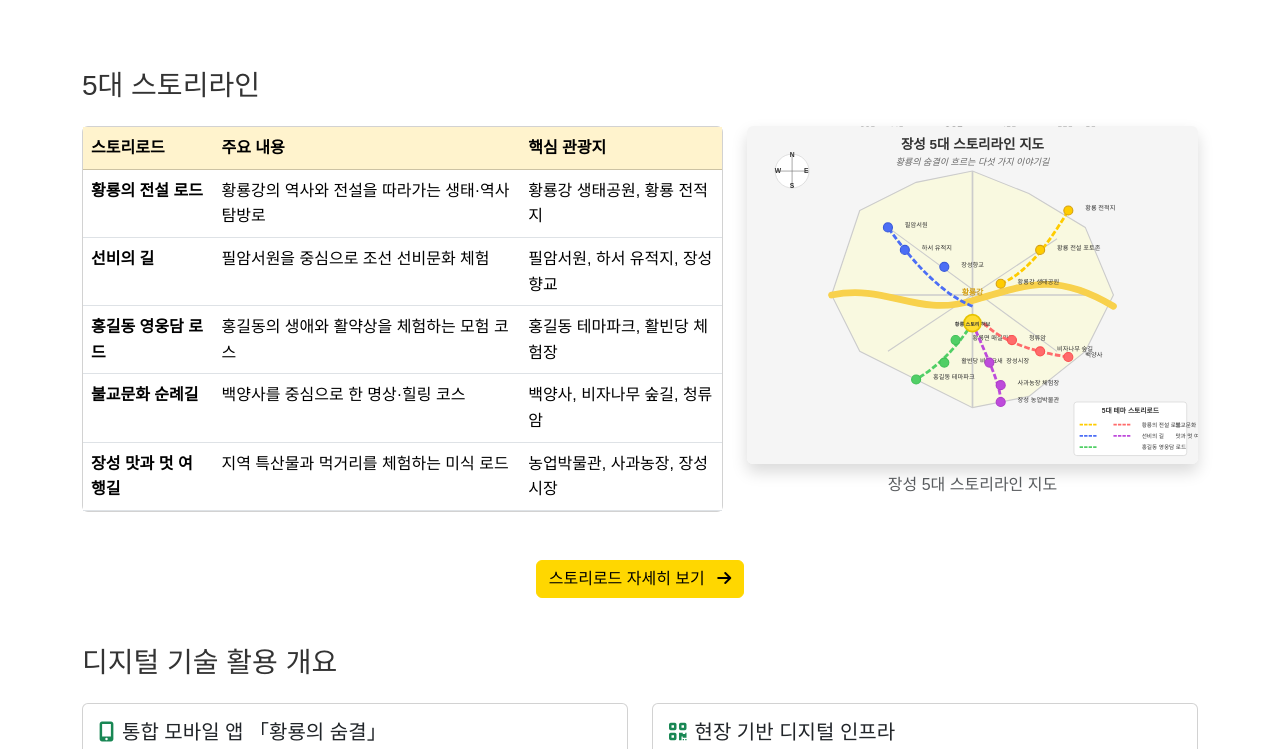
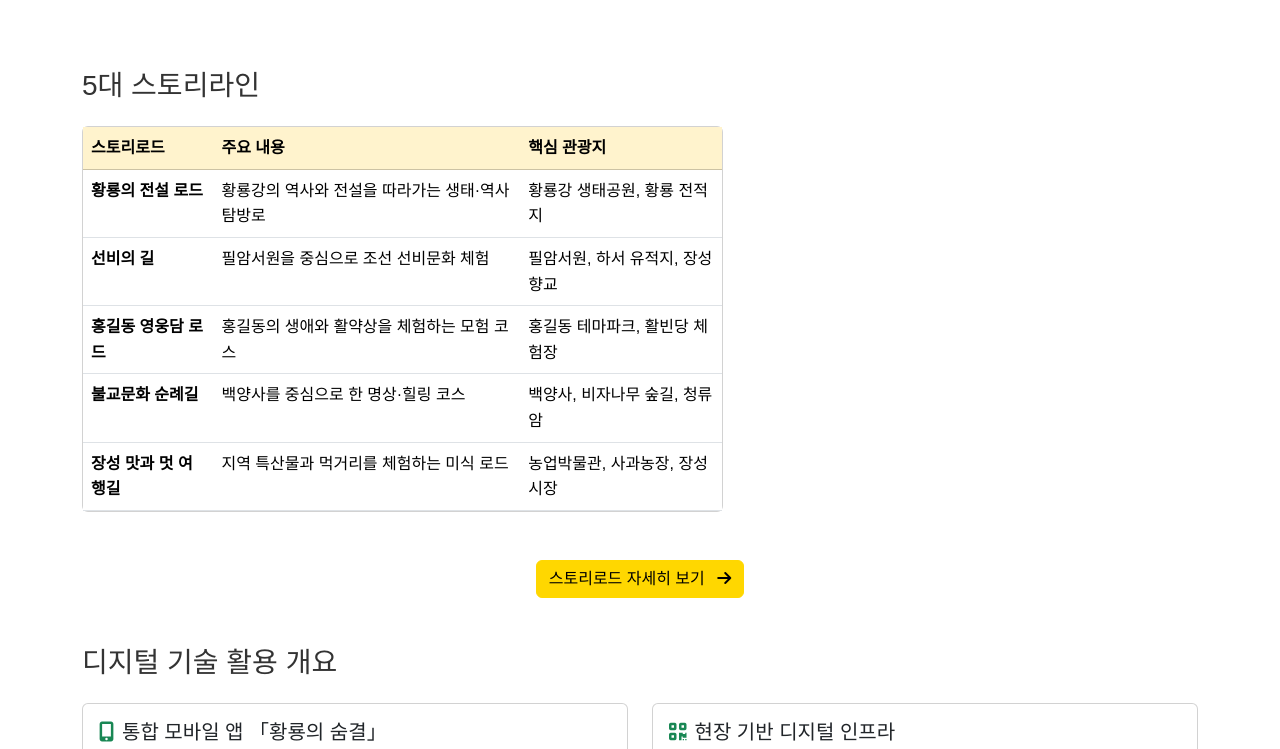
Before and after one commit to yonghwan1106/jangseong, a plain HTML site: page improvement-plan.html in a window 1280 px wide. Shown: the part 1393-2142 px from the top of the page. Drawn offline with nearby package versions, Linux system fonts and the light colour scheme.

Commit message:
Add files via upload

```diff
--- a/improvement-plan.html
+++ b/improvement-plan.html
@@ -233,8 +233,8 @@
                 </div>
 
                 <div class="col-lg-5">
-                    <img src="images/storylines_map.svg" alt="5대 스토리라인 지도" class="img-fluid rounded shadow">
-                    <p class="text-center text-muted mt-2">장성 5대 스토리라인 지도</p>
+                    <!--img src="images/storylines_map.svg" alt="5대 스토리라인 지도" class="img-fluid rounded shadow">
+                    <p class="text-center text-muted mt-2">장성 5대 스토리라인 지도</p-->
                 </div>
             </div>
 
```
